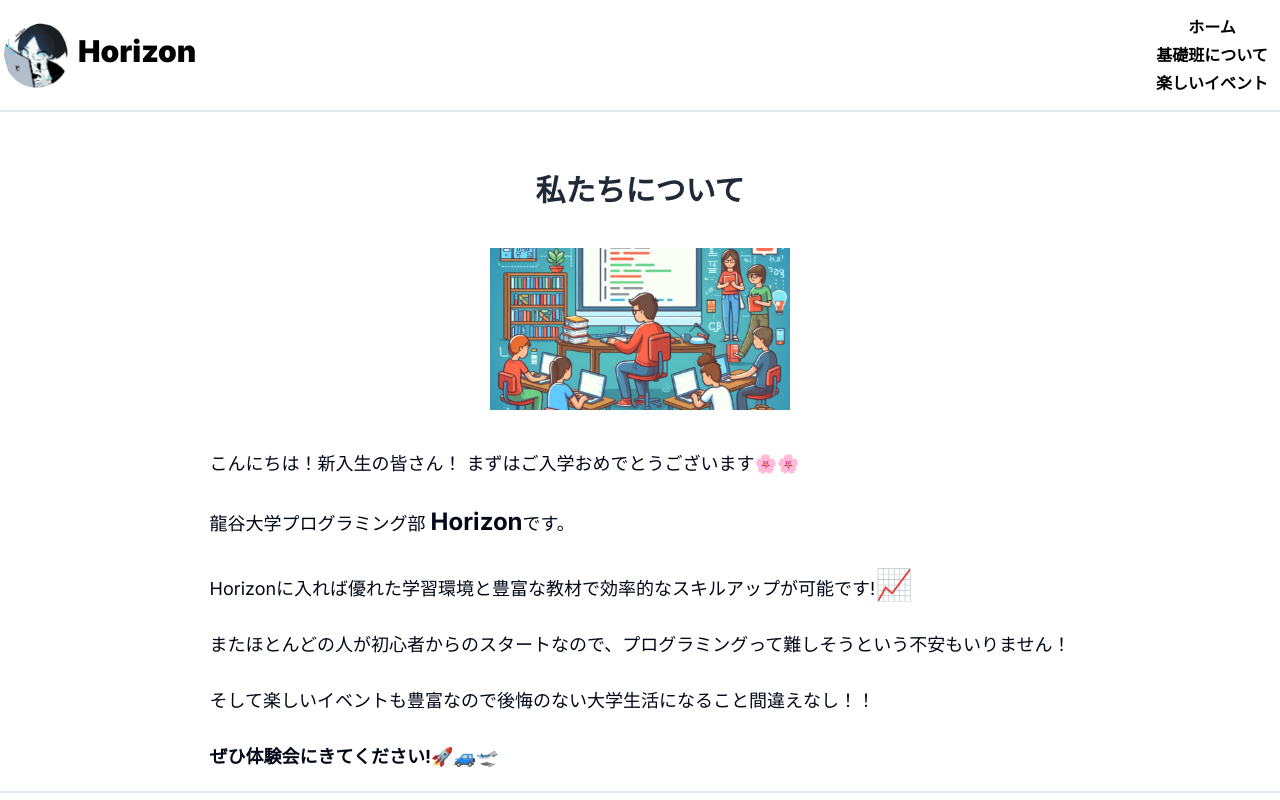
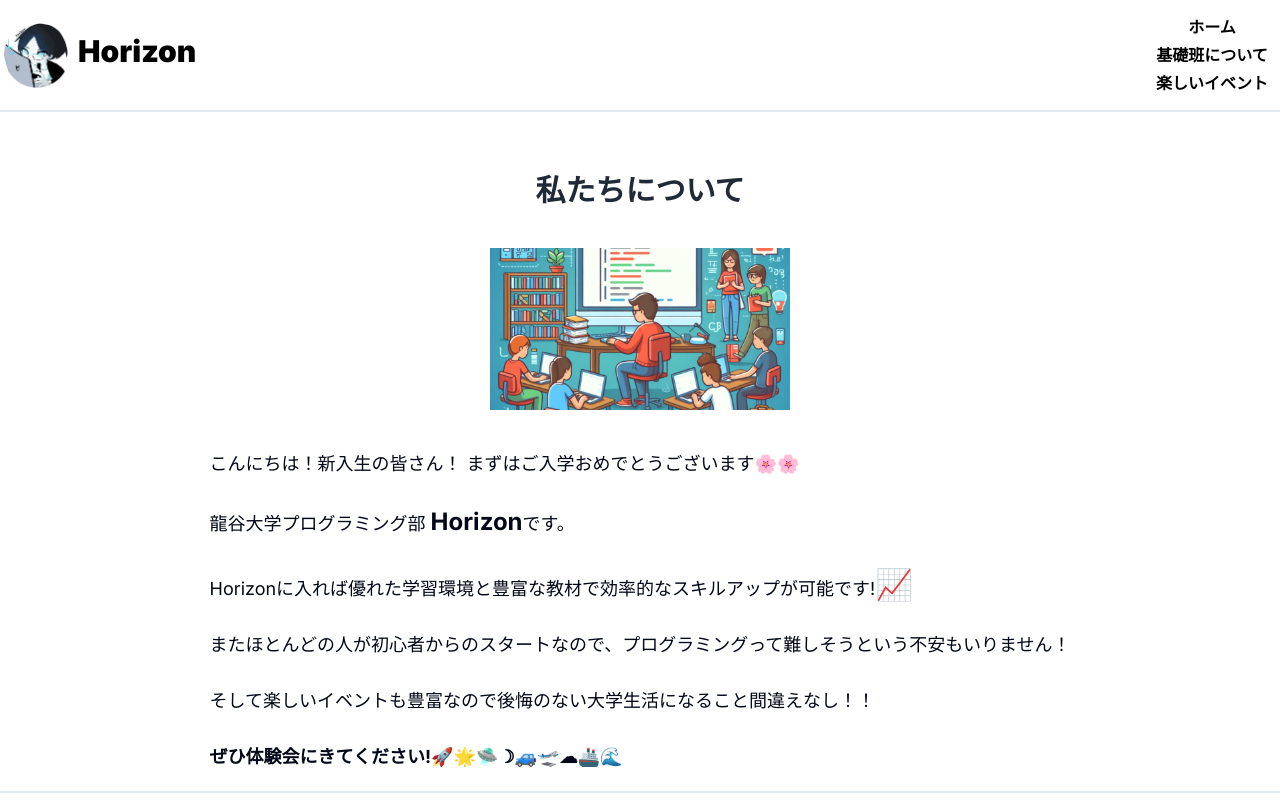
Before and after one commit to K5desu/welcomenewstudent, a Next.js app: page / in a window 1280 px wide. Shown: the top 800 px of the page. Built offline with nearby package versions, Linux system fonts and the light colour scheme.

Commit message:
add icon

```diff
--- a/src/app/page.tsx
+++ b/src/app/page.tsx
@@ -28,7 +28,7 @@ export default function Home() {
           <br />
           <br />
           <span className="font-bold text-shadow">
-            ぜひ体験会にきてください!🚀🚙🛫
+            ぜひ体験会にきてください!🚀🌟🛸☽🚙🛫☁🚢🌊
           </span>
         </div>
       </div>
```
